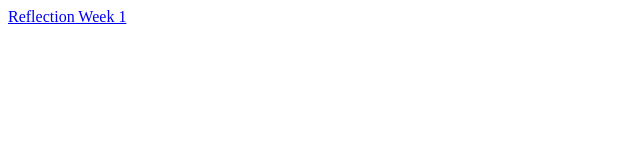
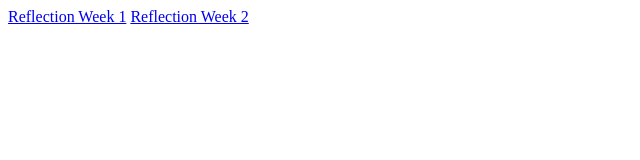
Before and after one commit to ntolsen/CSE-170, a plain HTML site: page index.html in a window 1280 px wide. Shown: the whole page, without its empty margins (0-640 px from the left). Drawn offline with Linux system fonts and the light colour scheme.

Commit message:
Update index.html

```diff
--- a/index.html
+++ b/index.html
@@ -1,5 +1,6 @@
 <html>
   <body>
     <a href="./reflection1.docx"> Reflection Week 1</a>
+    <a href="reflection2.docx"> Reflection Week 2<a/>
   </body>
 </html>
```
